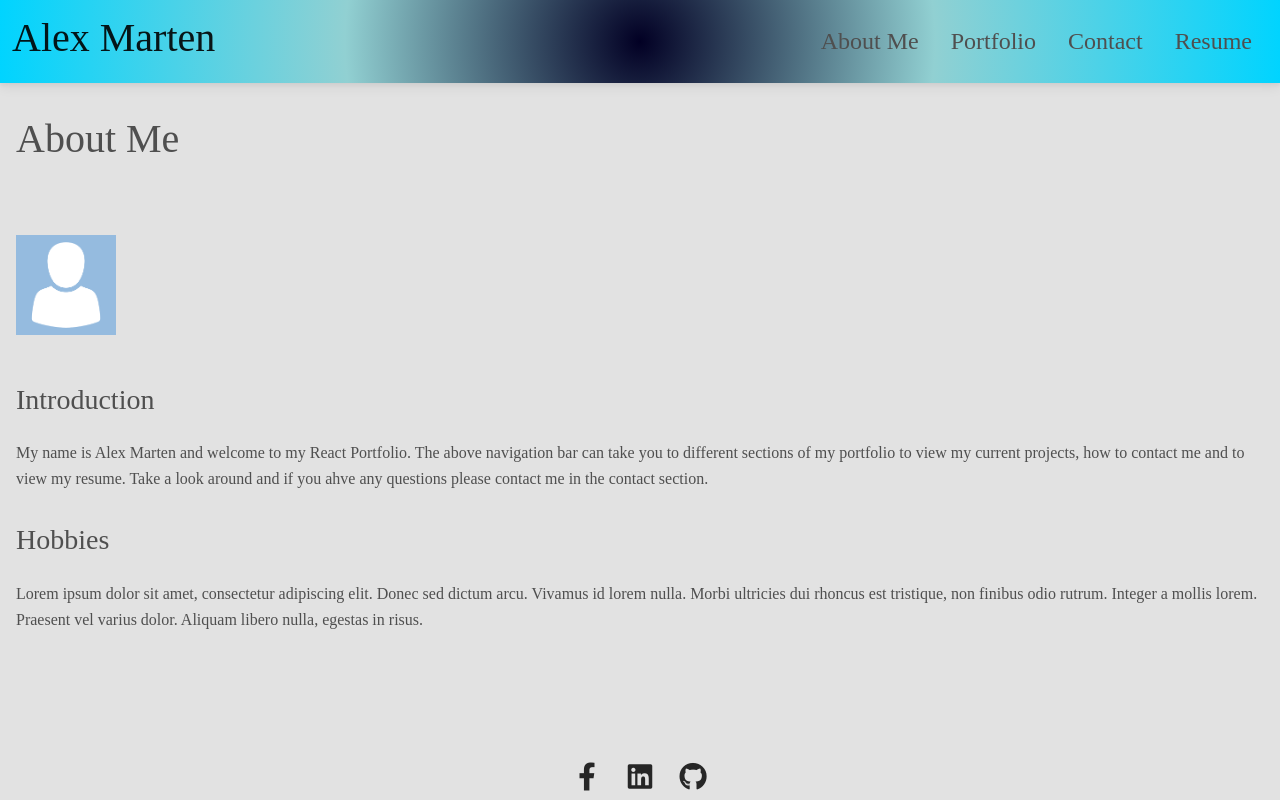
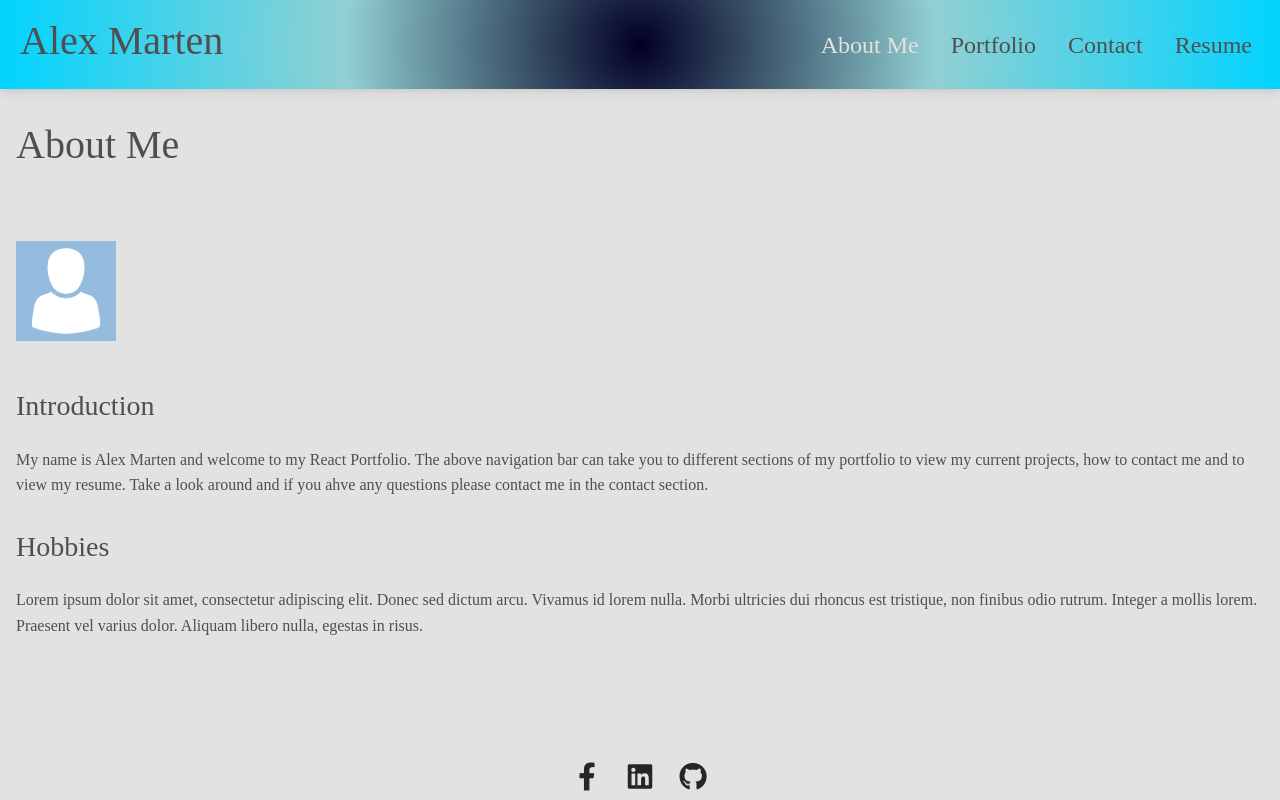
Before and after one commit to alex-d-marten/alex-marten-react-portfolio, a React (Create React App) app: page / in a window 1280 px wide. Built offline with nearby package versions, Linux system fonts and the light colour scheme; a web font is replaced by a local one.

Commit message:
fixed an issue where the about nav was not highlighting when on the about page on load

```diff
--- a/src/App.js
+++ b/src/App.js
@@ -1,16 +1,13 @@
 import './App.css';
-import React, { useState } from 'react';
+import React from 'react';
 import Header from './components/Header';
 import Footer from './components/Footer';
-import { BrowserRouter as Router } from 'react-router-dom';
 
 function App() {
   return (
     <div>
-      <Router>
         <Header></Header>
         <Footer></Footer>
-      </Router>
     </div>
   );
 }
--- a/src/components/Header/index.js
+++ b/src/components/Header/index.js
@@ -9,6 +9,8 @@ function Header() {
     const [contactSelected, setContactSelected] = useState(false);
     const [projectSelected, setProjectSelected] = useState(false);
     const [resumeSelected, setResumeSelected] = useState(false);
+    const [categories] = useState(['About Me', 'Portfolio', 'Contact', 'Resume']);
+    const [currentCategory, setCurrentCategory] = useState(categories[0]);
 
     function renderContent() {
         if(contactSelected) {
@@ -26,6 +28,9 @@ function Header() {
         <div>
             <header>
                 <Nav
+                categories={categories}
+                currentCategory={currentCategory}
+                setCurrentCategory={setCurrentCategory}
                 contactSelected={contactSelected}
                 setContactSelected={setContactSelected}
                 projectSelected={projectSelected}
--- a/src/components/Nav/index.js
+++ b/src/components/Nav/index.js
@@ -1,28 +1,20 @@
-import React, { useState } from 'react';
+import React from 'react';
 
 function Nav(props) {
-    const [categories] = useState(['About Me', 'Portfolio', 'Contact', 'Resume']);
-    const [currentCategory, setCurrentCategory] = useState(categories);
-
     const {
         setContactSelected,
         setProjectSelected,
         setResumeSelected,
+        categories,
+        currentCategory,
+        setCurrentCategory
     } = props;
 
 
     return (
         <nav className="navbar navbar-expand-lg navbar-light">
             <div className="container-fluid">
-                <li
-                className="nav-item navbar-brand mt-2 mt-lg-0"
-                onClick={() => {
-                    setContactSelected(false)
-                    setProjectSelected(false)
-                    setResumeSelected(false)
-                }}>
-                    <h1>Alex Marten</h1>
-                </li>
+                <h1 className="p-2">Alex Marten</h1>
                 <div className="d-flex align-items-center">
                     <ul className="navbar-nav me-auto mb-2 mb-lg-0 h4">
                             {categories.map((category) => (
```
